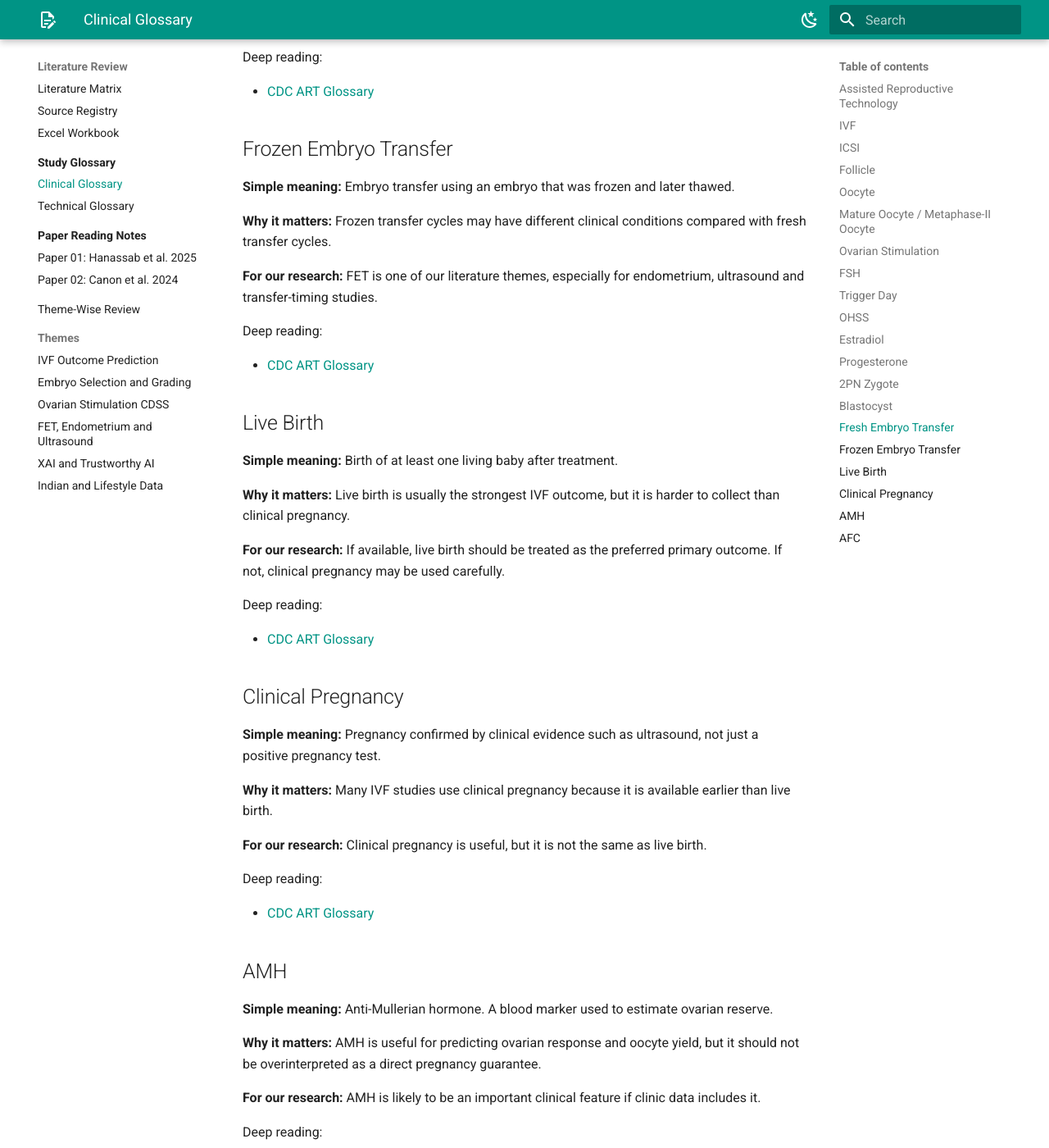
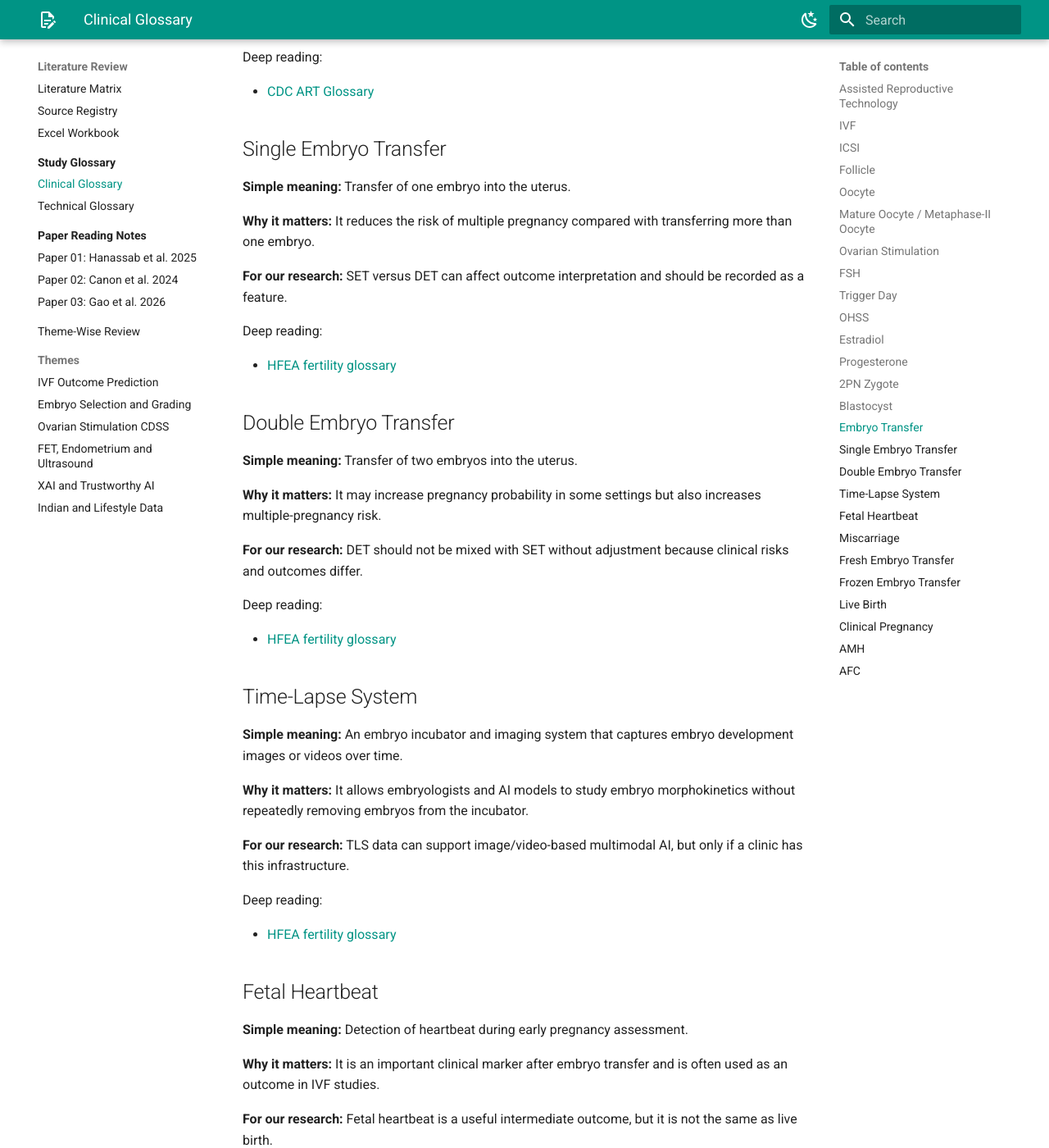
Before and after one commit to ashwinikalantre/ivf-phd-research, an MkDocs documentation site: the page built from docs/glossary/clinical-glossary.md, in a window 1280 px wide and 1400 px high, scrolled down 5239 px. Shown: the whole window at 82% size. Built offline with MkDocs 1.6.1 and Material for MkDocs 9.7.7, drawn with Linux system fonts in a browser that asks for light colours; some of the changed text lies outside the part shown.

Commit message:
Add third paper reading note

```diff
--- a/docs/glossary/clinical-glossary.md
+++ b/docs/glossary/clinical-glossary.md
@@ -174,6 +174,78 @@ Deep reading:
 - [HFEA fertility glossary](https://www.hfea.gov.uk/about-us/a-z-fertility-glossary/)
 - [ASRM International Glossary on Infertility and Fertility Care](https://www.asrm.org/practice-guidance/practice-committee-documents/the-international-glossary-on-infertility-and-fertility-care-2025/)
 
+## Embryo Transfer
+
+**Simple meaning:** Placement of one or more embryos into the uterus.
+
+**Why it matters:** IVF outcome prediction depends strongly on what embryo or embryos are transferred.
+
+**For our research:** Transfer type, transfer day and number of embryos transferred are important dataset variables.
+
+Deep reading:
+
+- [CDC ART Glossary](https://www.cdc.gov/art/glossary/index.html)
+
+## Single Embryo Transfer
+
+**Simple meaning:** Transfer of one embryo into the uterus.
+
+**Why it matters:** It reduces the risk of multiple pregnancy compared with transferring more than one embryo.
+
+**For our research:** SET versus DET can affect outcome interpretation and should be recorded as a feature.
+
+Deep reading:
+
+- [HFEA fertility glossary](https://www.hfea.gov.uk/about-us/a-z-fertility-glossary/)
+
+## Double Embryo Transfer
+
+**Simple meaning:** Transfer of two embryos into the uterus.
+
+**Why it matters:** It may increase pregnancy probability in some settings but also increases multiple-pregnancy risk.
+
+**For our research:** DET should not be mixed with SET without adjustment because clinical risks and outcomes differ.
+
+Deep reading:
+
+- [HFEA fertility glossary](https://www.hfea.gov.uk/about-us/a-z-fertility-glossary/)
+
+## Time-Lapse System
+
+**Simple meaning:** An embryo incubator and imaging system that captures embryo development images or videos over time.
+
+**Why it matters:** It allows embryologists and AI models to study embryo morphokinetics without repeatedly removing embryos from the incubator.
+
+**For our research:** TLS data can support image/video-based multimodal AI, but only if a clinic has this infrastructure.
+
+Deep reading:
+
+- [HFEA fertility glossary](https://www.hfea.gov.uk/about-us/a-z-fertility-glossary/)
+
+## Fetal Heartbeat
+
+**Simple meaning:** Detection of heartbeat during early pregnancy assessment.
+
+**Why it matters:** It is an important clinical marker after embryo transfer and is often used as an outcome in IVF studies.
+
+**For our research:** Fetal heartbeat is a useful intermediate outcome, but it is not the same as live birth.
+
+Deep reading:
+
+- [CDC ART Glossary](https://www.cdc.gov/art/glossary/index.html)
+
+## Miscarriage
+
+**Simple meaning:** Loss of pregnancy before viability.
+
+**Why it matters:** Some IVF models predict miscarriage risk after pregnancy is achieved.
+
+**For our research:** Miscarriage may be a secondary outcome if clinic records are complete and reliable.
+
+Deep reading:
+
+- [CDC ART Glossary](https://www.cdc.gov/art/glossary/index.html)
+
 ## Fresh Embryo Transfer
 
 **Simple meaning:** Embryo transfer done in the same cycle as egg retrieval.
--- a/mkdocs.yml
+++ b/mkdocs.yml
@@ -93,6 +93,7 @@ nav:
           - Overview: paper-notes/index.md
           - "Paper 01: Hanassab et al. 2025": paper-notes/paper-01-hanassab-2025-xai-follicles.md
           - "Paper 02: Canon et al. 2024": paper-notes/paper-02-canon-2024-stim-assist.md
+          - "Paper 03: Gao et al. 2026": paper-notes/paper-03-gao-2026-vatep.md
       - Theme-Wise Review: research-design/theme-wise-review.md
       - Themes:
           - IVF Outcome Prediction: research-design/themes/ivf-outcome-prediction.md
```
Also changed, not shown: docs/evidence-base/literature-matrix.md (+1 -1 lines), docs/evidence-base/source-registry.md (+1 -1 lines), docs/glossary/technical-glossary.md (+72 -0 lines), docs/paper-notes/index.md (+1 -0 lines), docs/paper-notes/paper-03-gao-2026-vatep.md (added, +277 -0 lines).
